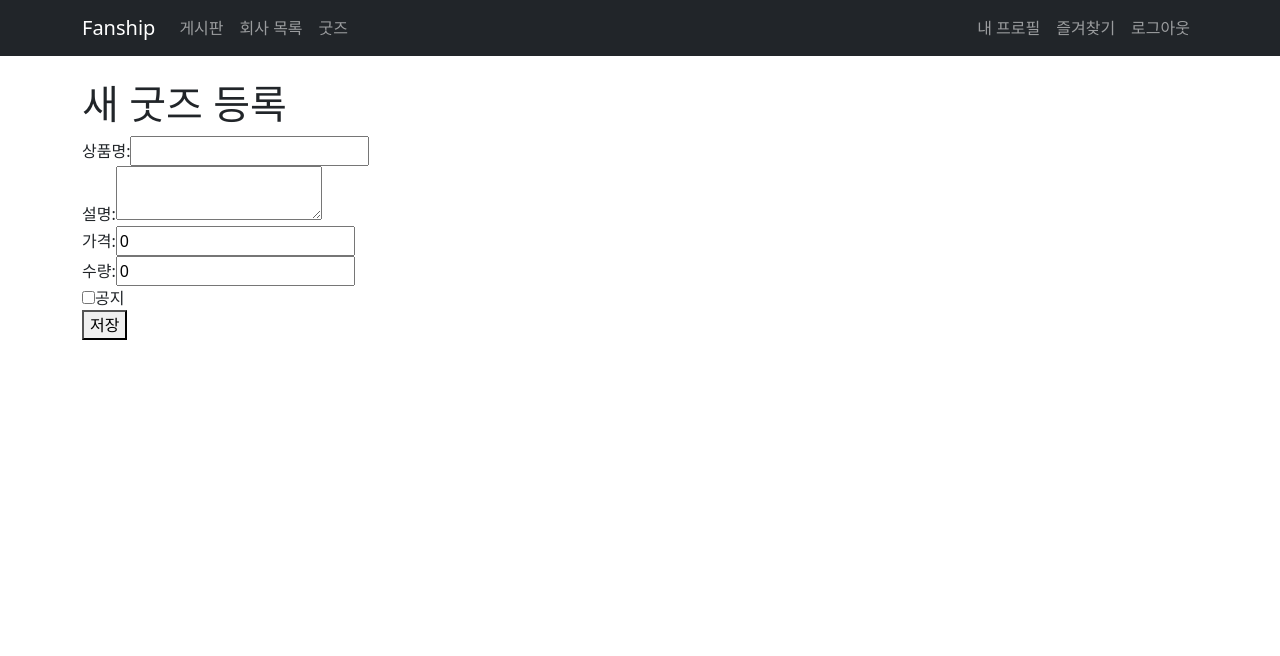
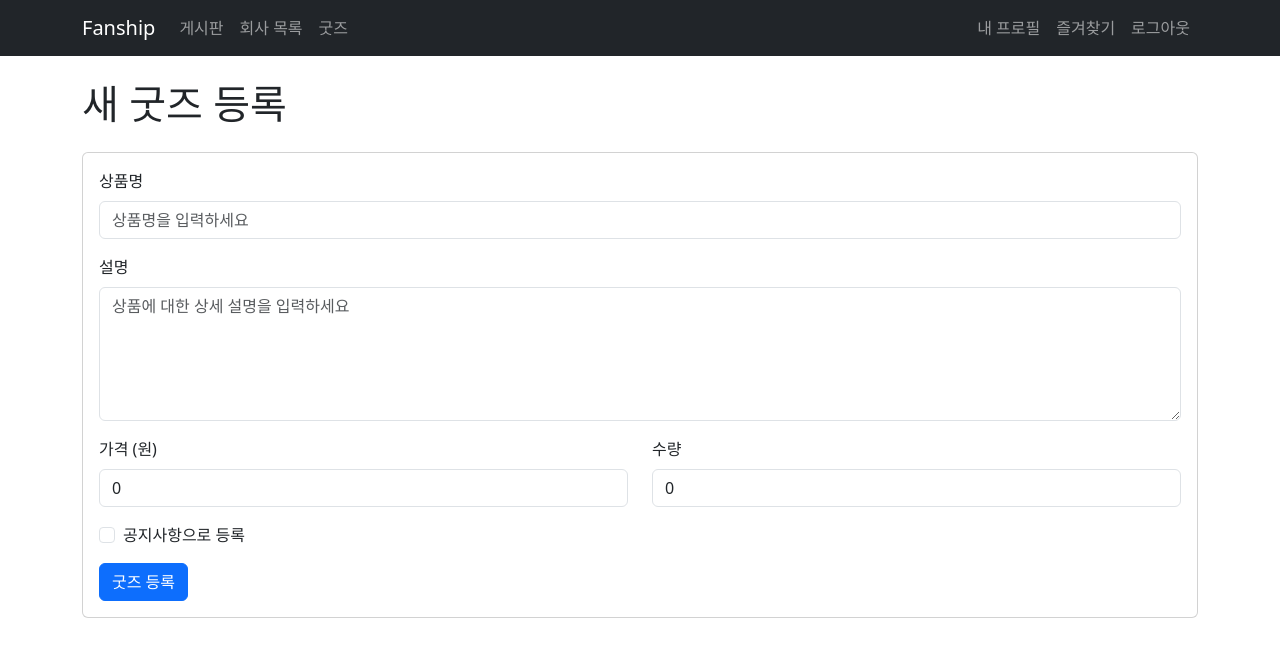
Before and after one commit to yeganghwang/fanship, a React (Create React App) app in the folder fanship-frontend/: page /goods/create in a window 1280 px wide. Shown: the top 656 px of the page. Built offline with nearby package versions, Linux system fonts and the light colour scheme; no server answers; sample sign-in values are in the browser's storage.

Commit message:
FRONT:굿즈 페이지 Bootstrap CSS

```diff
--- a/fanship-frontend/src/components/goods/GoodsForm.js
+++ b/fanship-frontend/src/components/goods/GoodsForm.js
@@ -1,11 +1,12 @@
 import React, { useState, useEffect } from 'react';
+import { Form, Button, Row, Col } from 'react-bootstrap';
 
-function GoodsForm({ onSubmit, initialData = {} }) {
-  const [title, setTitle] = useState(initialData.title || '');
-  const [content, setContent] = useState(initialData.content || '');
-  const [price, setPrice] = useState(initialData.price || 0);
-  const [amount, setAmount] = useState(initialData.amount || 0);
-  const [notice, setNotice] = useState(initialData.notice || false);
+function GoodsForm({ onSubmit, initialData = {}, isEdit = false }) {
+  const [title, setTitle] = useState('');
+  const [content, setContent] = useState('');
+  const [price, setPrice] = useState(0);
+  const [amount, setAmount] = useState(0);
+  const [notice, setNotice] = useState(false);
 
   useEffect(() => {
     setTitle(initialData.title || '');
@@ -21,54 +22,70 @@ function GoodsForm({ onSubmit, initialData = {} }) {
   };
 
   return (
-    <form onSubmit={handleSubmit}>
-      <div>
-        <label>상품명:</label>
-        <input
+    <Form onSubmit={handleSubmit}>
+      <Form.Group className="mb-3" controlId="formGoodsTitle">
+        <Form.Label>상품명</Form.Label>
+        <Form.Control
           type="text"
+          placeholder="상품명을 입력하세요"
           value={title}
           onChange={(e) => setTitle(e.target.value)}
           required
         />
-      </div>
-      <div>
-        <label>설명:</label>
-        <textarea
+      </Form.Group>
+
+      <Form.Group className="mb-3" controlId="formGoodsContent">
+        <Form.Label>설명</Form.Label>
+        <Form.Control
+          as="textarea"
+          rows={5}
+          placeholder="상품에 대한 상세 설명을 입력하세요"
           value={content}
           onChange={(e) => setContent(e.target.value)}
           required
         />
-      </div>
-      <div>
-        <label>가격:</label>
-        <input
+      </Form.Group>
+
+      <Row>
+        <Col md={6}>
+          <Form.Group className="mb-3" controlId="formGoodsPrice">
+            <Form.Label>가격 (원)</Form.Label>
+            <Form.Control
               type="number"
               value={price}
-          onChange={(e) => setPrice(e.target.value)}
+              onChange={(e) => setPrice(Number(e.target.value))}
               required
+              min="0"
             />
-      </div>
-      <div>
-        <label>수량:</label>
-        <input
+          </Form.Group>
+        </Col>
+        <Col md={6}>
+          <Form.Group className="mb-3" controlId="formGoodsAmount">
+            <Form.Label>수량</Form.Label>
+            <Form.Control
               type="number"
               value={amount}
-          onChange={(e) => setAmount(e.target.value)}
+              onChange={(e) => setAmount(Number(e.target.value))}
               required
+              min="0"
             />
-      </div>
-      <div>
-        <label>
-          <input
+          </Form.Group>
+        </Col>
+      </Row>
+
+      <Form.Group className="mb-3" id="formGridCheckbox">
+        <Form.Check
           type="checkbox"
+          label="공지사항으로 등록"
           checked={notice}
           onChange={(e) => setNotice(e.target.checked)}
         />
-          공지
-        </label>
-      </div>
-      <button type="submit">저장</button>
-    </form>
+      </Form.Group>
+
+      <Button variant="primary" type="submit">
+        {isEdit ? '굿즈 수정' : '굿즈 등록'}
+      </Button>
+    </Form>
   );
 }
 
--- a/fanship-frontend/src/components/goods/GoodsList.js
+++ b/fanship-frontend/src/components/goods/GoodsList.js
@@ -1,5 +1,6 @@
 import React, { useState, useEffect } from 'react';
-import { Link } from 'react-router-dom';
+import { ListGroup, Pagination, Spinner, Alert, Form, InputGroup, Button, Card, Row, Col } from 'react-bootstrap';
+import { LinkContainer } from 'react-router-bootstrap';
 import { getGoodsList } from '../../api/goods';
 
 function GoodsList() {
@@ -7,17 +8,19 @@ function GoodsList() {
   const [loading, setLoading] = useState(true);
   const [error, setError] = useState(null);
   const [page, setPage] = useState(1);
-  const [limit, setLimit] = useState(20);
+  const [limit, setLimit] = useState(12); // Card layout might look better with fewer items per row
   const [totalPages, setTotalPages] = useState(1);
   const [sellerId, setSellerId] = useState('');
+  const [searchTerm, setSearchTerm] = useState('');
 
   useEffect(() => {
     const fetchGoods = async () => {
       setLoading(true);
+      setError(null);
       try {
         const params = { page, limit };
-        if (sellerId) {
-          params.seller_id = sellerId;
+        if (searchTerm) {
+          params.seller_id = searchTerm;
         }
         const response = await getGoodsList(params);
         setGoods(response.list);
@@ -30,42 +33,76 @@ function GoodsList() {
     };
 
     fetchGoods();
-  }, [page, limit, sellerId]);
+  }, [page, limit, searchTerm]);
 
-  const handlePageChange = (newPage) => {
-    if (newPage > 0 && newPage <= totalPages) {
-      setPage(newPage);
-    }
+  const handleSearch = (e) => {
+    e.preventDefault();
+    setPage(1);
+    setSearchTerm(sellerId);
   };
 
-  if (loading) return <div>로딩 중...</div>;
-  if (error) return <div>오류: {error}</div>;
+  const renderPagination = () => {
+    if (totalPages <= 1) return null;
+    let items = [];
+    for (let number = 1; number <= totalPages; number++) {
+      items.push(
+        <Pagination.Item key={number} active={number === page} onClick={() => setPage(number)}>
+          {number}
+        </Pagination.Item>,
+      );
+    }
+    return <Pagination className="justify-content-center">{items}</Pagination>;
+  };
+
+  if (loading) return <div className="text-center"><Spinner animation="border" /></div>;
+  if (error) return <Alert variant="danger">{error}</Alert>;
 
   return (
-    <div>
-      <h2>굿즈 목록</h2>
-      <div>
-        <label>판매자 ID로 필터링:</label>
-        <input
-          type="text"
-          value={sellerId}
-          onChange={(e) => setSellerId(e.target.value)}
-          placeholder="판매자 ID 입력"
-        />
+    <>
+      <Form onSubmit={handleSearch} className="mb-4">
+        <InputGroup>
+          <Form.Control
+            type="text"
+            value={sellerId}
+            onChange={(e) => setSellerId(e.target.value)}
+            placeholder="판매자 ID로 필터링"
+          />
+          <Button variant="outline-secondary" type="submit">검색</Button>
+        </InputGroup>
+      </Form>
+
+      <Row xs={1} md={2} lg={3} className="g-4">
+        {goods.length > 0 ? (
+          goods.map((item) => (
+            <Col key={item.goods_id}>
+              <Card className="h-100">
+                {/* You might want an image for the goods */}
+                {/* <Card.Img variant="top" src={item.image_url || 'https://via.placeholder.com/150'} /> */}
+                <Card.Body>
+                  <Card.Title>{item.title}</Card.Title>
+                  <Card.Text as="div">
+                    <strong>가격:</strong> {item.price.toLocaleString()}원
+                    <br />
+                    <strong>남은 수량:</strong> {item.amount}
+                  </Card.Text>
+                  <LinkContainer to={`/goods/${item.goods_id}`}>
+                    <Button variant="primary">상세보기</Button>
+                  </LinkContainer>
+                </Card.Body>
+              </Card>
+            </Col>
+          ))
+        ) : (
+          <Col>
+            <Alert variant="info">등록된 굿즈가 없습니다.</Alert>
+          </Col>
+        )}
+      </Row>
+
+      <div className="d-flex justify-content-center mt-4">
+        {renderPagination()}
       </div>
-      <ul>
-        {goods.map((item) => (
-          <li key={item.goods_id}>
-            <Link to={`/goods/${item.goods_id}`}>{item.title}</Link> - {item.price}원 (수량: {item.amount})
-          </li>
-        ))}
-      </ul>
-      <div>
-        <button onClick={() => handlePageChange(page - 1)} disabled={page === 1}>이전</button>
-        <span>페이지 {page} / {totalPages}</span>
-        <button onClick={() => handlePageChange(page + 1)} disabled={page === totalPages}>다음</button>
-      </div>
-    </div>
+    </>
   );
 }
 
--- a/fanship-frontend/src/pages/GoodsCreatePage.js
+++ b/fanship-frontend/src/pages/GoodsCreatePage.js
@@ -1,5 +1,6 @@
 import React from 'react';
 import { useNavigate } from 'react-router-dom';
+import { Card } from 'react-bootstrap';
 import { createGoods } from '../api/goods';
 import GoodsForm from '../components/goods/GoodsForm';
 
@@ -17,10 +18,14 @@ function GoodsCreatePage({ token }) {
   };
 
   return (
-    <div>
-      <h1>새 굿즈 등록</h1>
-      <GoodsForm onSubmit={handleSubmit} />
-    </div>
+    <>
+      <h1 className="mb-4">새 굿즈 등록</h1>
+      <Card>
+        <Card.Body>
+          <GoodsForm onSubmit={handleSubmit} />
+        </Card.Body>
+      </Card>
+    </>
   );
 }
 
--- a/fanship-frontend/src/pages/GoodsEditPage.js
+++ b/fanship-frontend/src/pages/GoodsEditPage.js
@@ -1,5 +1,6 @@
 import React, { useState, useEffect } from 'react';
 import { useParams, useNavigate } from 'react-router-dom';
+import { Card, Spinner, Alert } from 'react-bootstrap';
 import { getGoods, updateGoods } from '../api/goods';
 import GoodsForm from '../components/goods/GoodsForm';
 
@@ -13,6 +14,7 @@ function GoodsEditPage({ token }) {
   useEffect(() => {
     const fetchGoods = async () => {
       setLoading(true);
+      setError(null);
       try {
         const response = await getGoods(goodsId);
         setGoods(response);
@@ -38,15 +40,19 @@ function GoodsEditPage({ token }) {
     }
   };
 
-  if (loading) return <div>로딩 중...</div>;
-  if (error) return <div>오류: {error}</div>;
-  if (!goods) return <div>굿즈 정보를 찾을 수 없습니다.</div>;
+  if (loading) return <div className="text-center"><Spinner animation="border" /></div>;
+  if (error) return <Alert variant="danger">{error}</Alert>;
+  if (!goods) return <Alert variant="warning">굿즈 정보를 찾을 수 없습니다.</Alert>;
 
   return (
-    <div>
-      <h1>굿즈 수정</h1>
-      <GoodsForm onSubmit={handleSubmit} initialData={goods} />
-    </div>
+    <>
+      <h1 className="mb-4">굿즈 수정</h1>
+      <Card>
+        <Card.Body>
+          <GoodsForm onSubmit={handleSubmit} initialData={goods} isEdit={true} />
+        </Card.Body>
+      </Card>
+    </>
   );
 }
 
--- a/fanship-frontend/src/pages/GoodsListPage.js
+++ b/fanship-frontend/src/pages/GoodsListPage.js
@@ -1,16 +1,19 @@
 import React from 'react';
-import { Link } from 'react-router-dom';
+import { LinkContainer } from 'react-router-bootstrap';
+import { Button } from 'react-bootstrap';
 import GoodsList from '../components/goods/GoodsList';
 
 function GoodsListPage() {
   return (
-    <div>
-      <h1>굿즈 목록</h1>
-      <Link to="/goods/create">
-        <button>굿즈 등록</button>
-      </Link>
+    <>
+      <div className="d-flex justify-content-between align-items-center mb-4">
+        <h1>굿즈 목록</h1>
+        <LinkContainer to="/goods/create">
+          <Button variant="primary">굿즈 등록</Button>
+        </LinkContainer>
+      </div>
       <GoodsList />
-    </div>
+    </>
   );
 }
 
```
Also changed, not shown: fanship-frontend/src/pages/GoodsDetailPage.js (+25 -15 lines). Lines whose indentation alone changed are shown as unchanged.
